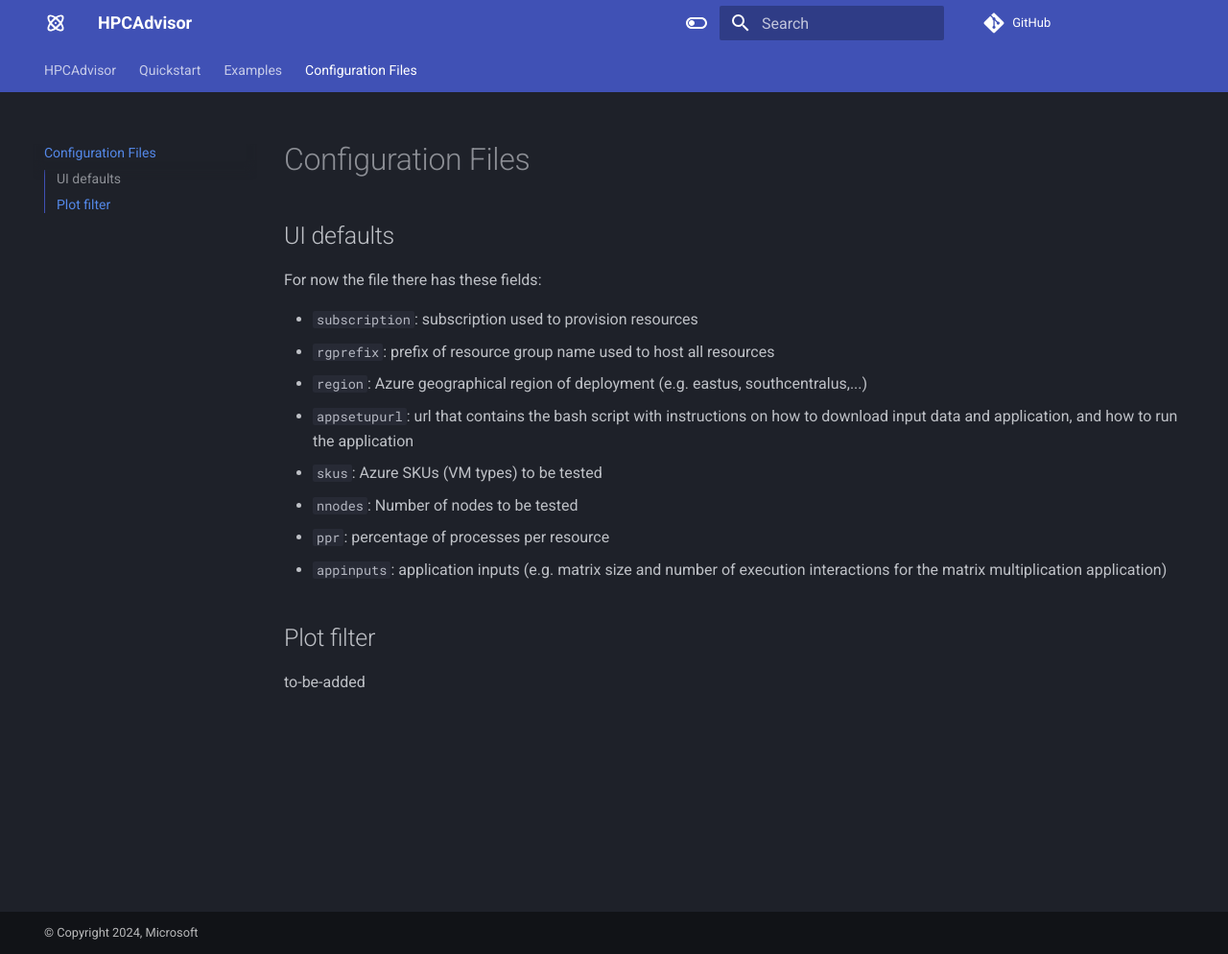
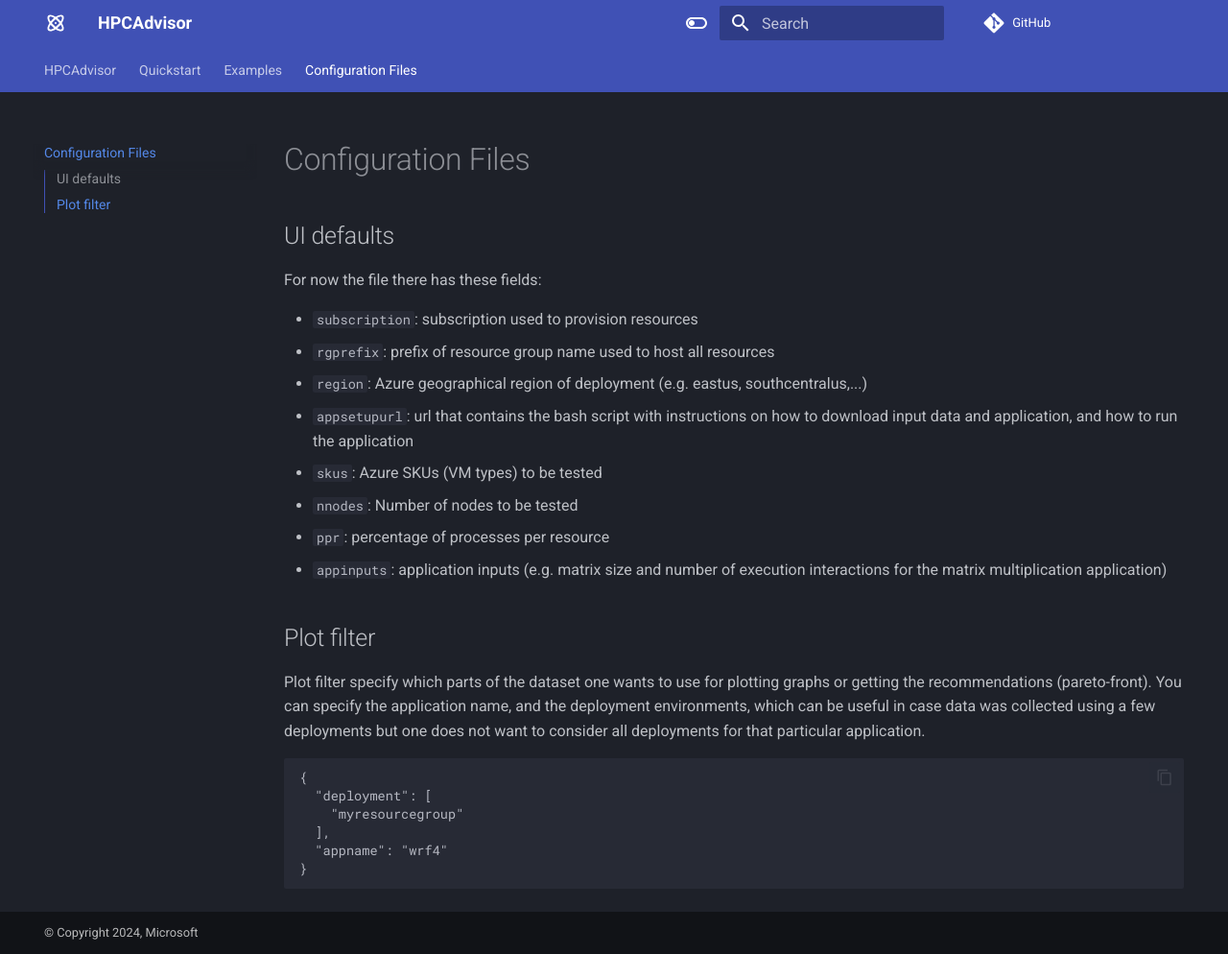
Before and after one commit to Azure/hpcadvisor, an MkDocs documentation site: the page built from docs/configfiles.md, in a window 1280 px wide and 994 px high. Shown: the whole window at 96% size. Built offline with MkDocs 1.6.1 and Material for MkDocs 9.7.7, drawn with Linux system fonts in a browser that asks for light colours; comment, search, counter and statistics services are not loaded.

Commit message:
add plot filter files

````diff
--- a/docs/configfiles.md
+++ b/docs/configfiles.md
@@ -21,4 +21,17 @@ fields:
 
 ## Plot filter
 
-to-be-added
+Plot filter specify which parts of the dataset one wants to use for plotting
+graphs or getting the recommendations (pareto-front). You can specify the
+application name, and the deployment environments, which can be useful in case
+data was collected using a few deployments but one does not want to consider all
+deployments for that particular application.
+
+```
+{
+  "deployment": [
+    "myresourcegroup"
+  ],
+  "appname": "wrf4"
+}
+```
````
Also changed, not shown: 4 other files.
